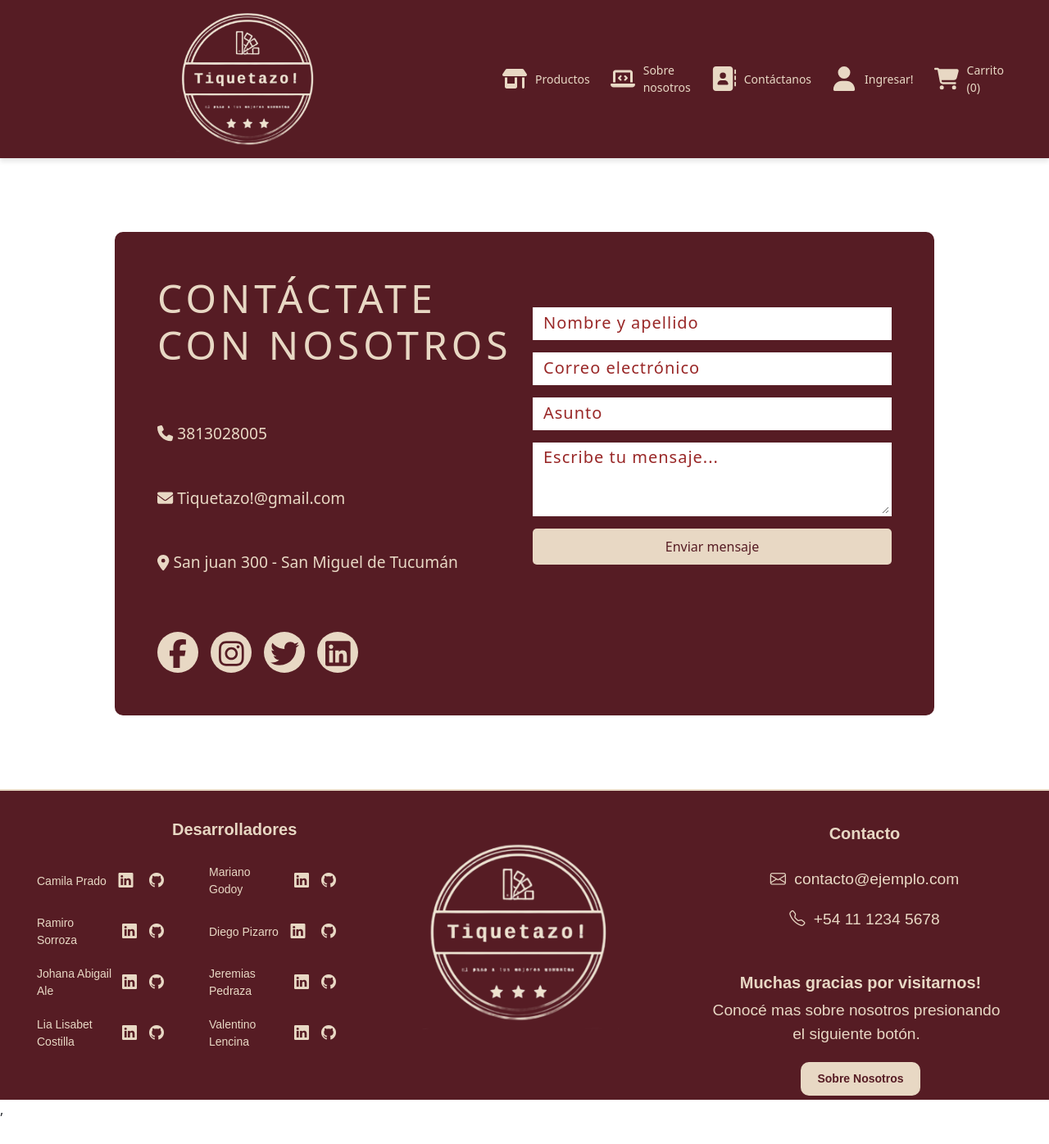
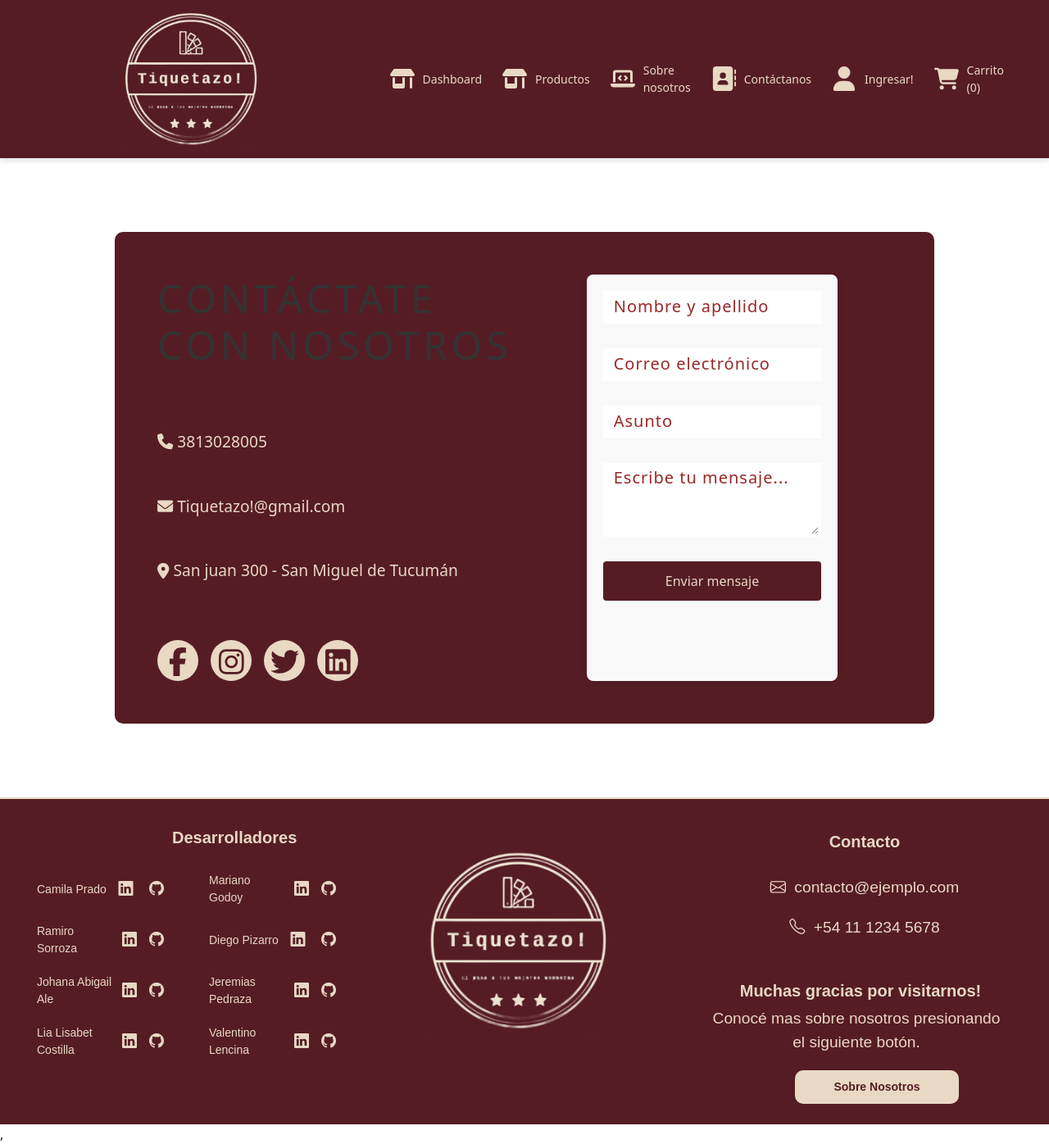
Before and after one commit to camiiprd/tiquetazofront, a React (Vite) app: page /contact in a window 1280 px wide. Shown: the whole page at 82% size. Before the commit the page ends 1366 px from the top, so only its background shows below. Built offline with nearby package versions, Linux system fonts and the light colour scheme.

Commit message:
add styles to the dashboard and a button in the navbar to redirect to the dashboard

```diff
--- a/src/Pages/Dashboard/DashboardStyle.css
+++ b/src/Pages/Dashboard/DashboardStyle.css
@@ -1,166 +1,174 @@
-/* General Styles */
-/* body {
-  font-family: Arial, sans-serif;
-  background-color: #f4f4f4;
-  margin: 0;
-  padding: 0;
+/* Centrar el contenedor general y aumentar el ancho */
+.container {
+  padding: 20px;
+  background-color: #f9f9f9;
+  display: flex;
+  flex-direction: column;
+  align-items: center; /* Centra el contenido horizontalmente */
+  max-width: 1000px; /* Aumenta el ancho máximo del contenedor */
+  margin: 0 auto; /* Centra el contenedor en la página */
 }
 
-.container {
-  max-width: 1200px;
-  margin: 0 auto;
-  padding: 20px;
+/* Títulos del Dashboard */
+h1, h2 {
+  color: #333;
+  margin-bottom: 20px; /* Ajuste del margen inferior */
+  text-align: center; /* Centrar los títulos */
 }
 
-h1, h2 {
-  color: #333;
-  text-align: center;
-  margin-bottom: 20px;
+/* Estilo para los labels (Rol, Categoría) */
+label {
+  display: block;
+  font-weight: bold;
+  margin-bottom: 8px; /* Espacio entre el label y el input/select */
+  text-align: left; /* Alinear las etiquetas a la izquierda */
 }
 
+/* Formularios */
 form {
-  max-width: 600px;
-  margin: 20px auto;
-  padding: 20px;
-  background-color: #fff;
-  border-radius: 10px;
-  box-shadow: 0px 4px 10px rgba(0, 0, 0, 0.1);
+  width: 70%; /* Aumentamos el ancho del formulario al 70% de la pantalla */
+  margin: 0 auto; /* Centra el formulario horizontalmente */
+  padding: 20px; /* Añadir un poco de padding */
+  background-color: #f9f9f9; /* Fondo del formulario */
+  box-shadow: 0 2px 10px rgba(0, 0, 0, 0.1); /* Sombra para darle más definición */
+  border-radius: 8px; /* Bordes redondeados */
 }
 
-input, select, textarea {
+input, select, textarea, button {
+  margin-bottom: 15px;
+  padding: 12px; /* Aumentamos un poco el padding */
   width: 100%;
-  padding: 10px;
-  margin: 10px 0;
-  border: 1px solid #ccc;
-  border-radius: 5px;
-  font-size: 16px;
+  box-sizing: border-box; /* Para que el padding no aumente el tamaño del input */
 }
 
-button {
-  background-color: #4CAF50;
-  color: white;
-  padding: 10px 15px;
-  border: none;
-  border-radius: 5px;
-  cursor: pointer;
+/* Ajuste para el selector de "Categoría" y "Rol" */
+.selectCategoria, .selectRol {
+  margin-bottom: 15px;
+  padding: 12px;
+  width: 100%;
+  max-width: 600px; /* Limita el ancho del selector */
+  margin: 0 auto; /* Centra el selector */
+  text-align: left; /* Asegura que el texto dentro del selector esté alineado a la izquierda */
+  box-sizing: border-box;
 }
 
-button:hover {
-  background-color: #45a049;
+/* Estilo general de los botones */
+button {
+  border: none;
+  cursor: pointer;
+  padding: 12px;
+  width: 100%;
+  font-size: 16px; /* Ajuste del tamaño de la fuente */
+  border-radius: 4px; /* Bordes redondeados */
+  transition: background-color 0.3s ease, border-color 0.3s ease; /* Suavizado de cambio de color */
 }
 
+/* Botón principal - Cambiado a un tono gris oscuro */
+button.btn-primary {
+  background-color: #561C24; /* Vino oscuro */
+  color: #e8d8c4;
+  border: 2px solid #333; /* Borde naranja suave */
+}
+
+button.btn-primary:hover {
+  background-color: #e8d8c4; /* Color al pasar el cursor */
+  color: #561C24;
+  border-color: #561C24; /* Cambia el borde en hover */
+}
+
+/* Botón de peligro - Cambiado a un naranja suave */
+button.btn-danger {
+  background-color: #e8d8c4; /* Beige claro */
+  color: #561C24;
+  border: 2px solid #333; /* Borde naranja suave */
+}
+
+button.btn-danger:hover {
+  background-color: #561C24; /* Color al pasar el cursor */
+  color: #e8d8c4;
+  border-color: #e8d8c4; /* Cambia el borde en hover */
+}
+
+/* Tablas */
 .table {
-  width: 100%;
-  margin: 20px 0;
+  width: 50%; /* La tabla ocupa el 50% de la pantalla */
+  margin: 20px auto; /* Centra la tabla en la página */
   border-collapse: collapse;
 }
 
-.table thead {
-  background-color: #4CAF50;
-  color: white;
-}
-
 .table th, .table td {
+  padding: 12px;
+  text-align: center; /* Centrar contenido de las celdas */
   border: 1px solid #ddd;
-  padding: 12px 15px;
-  text-align: left;
 }
 
 .table th {
-  background-color: #333;
-  color: white;
+  background-color: #561C24;
+  color: #e8d8c4;
 }
 
-.table tbody tr:nth-child(even) {
-  background-color: #f2f2f2;
+/* Estilo normal para el botón de "Crear Categoría" */
+button[type="submit"] {
+  background-color: #561C24; /* Color de fondo inicial */
+  color: #e8d8c4; /* Color de texto */
+  border: none;
+  cursor: pointer;
+  padding: 12px;
+  width: 100%;
+  font-size: 16px;
+  border-radius: 4px;
+  transition: background-color 0.3s ease, color 0.3s ease; /* Efecto de suavizado */
 }
 
-.table tbody tr:hover {
-  background-color: #ddd;
+/* Hover para el botón de "Crear Categoría" */
+button[type="submit"]:hover {
+  background-color: #e8d8c4; /* Cambia el color de fondo al pasar el cursor */
+  color: #561C24; /* Cambia el color del texto al pasar el cursor */
 }
 
-.btn {
-  padding: 5px 10px;
-  border: none;
-  border-radius: 5px;
-  cursor: pointer;
+/* Responsividad para pantallas pequeñas */
+@media (max-width: 768px) {
+  .table {
+    width: 90%; /* Las tablas ocuparán el 90% del ancho en pantallas pequeñas */
+  }
+
+  .table th, .table td {
+    display: block;
+    width: 100%; /* Las celdas ocuparán el 100% del ancho */
+    box-sizing: border-box;
+    text-align: left; /* Alinear el texto de las celdas a la izquierda en pantallas pequeñas */
+    padding: 10px;
+  }
+
+  .table th {
+    background-color: #561C24; /* Fondo del encabezado */
+    color: #e8d8c4;
+  }
+
+  /* Estilo para cada celda de datos (data-label) en pantallas pequeñas */
+  .table td:before {
+    content: attr(data-label); /* Usa data-label para mostrar el título de cada celda en móviles */
+    font-weight: bold;
+    display: block;
+  }
+
+  form {
+    width: 90%; /* En pantallas pequeñas, el formulario ocupará el 90% del ancho */
+  }
 }
 
-.btn-danger {
-  background-color: #e74c3c;
-  color: white;
+/* Estilos adicionales para pantallas más pequeñas (menor a 480px) */
+@media (max-width: 480px) {
+  .table td {
+    padding: 6px;
+    font-size: 12px;
+  }
+
+  input, select, textarea, button {
+    font-size: 14px;
+  }
+
+  .container {
+    max-width: 100%; /* Ocupa todo el ancho en pantallas pequeñas */
+  }
 }
-
-.btn-danger:hover {
-  background-color: #c0392b;
-}
-
-.btn-primary {
-  background-color: #3498db;
-  color: white;
-}
-
-.btn-primary:hover {
-  background-color: #2980b9;
-} */
-
-/* Event & Categories Styling */
-/* form .category-select {
-  width: 100%;
-  margin-bottom: 20px;
-}
-
-img {
-  max-width: 100px;
-  height: auto;
-  display: block;
-  margin: 10px auto;
-}
-
-.event-card {
-  border: 1px solid #ccc;
-  border-radius: 10px;
-  padding: 20px;
-  margin: 20px 0;
-  background-color: #fff;
-}
-
-.event-card h3 {
-  color: #333;
-  margin: 0 0 10px;
-}
-
-.event-card p {
-  margin: 5px 0;
-}
-
-.event-card img {
-  margin-top: 10px;
-  max-width: 200px;
-}
-
-.event-actions {
-  display: flex;
-  justify-content: flex-start;
-  gap: 10px;
-}
-
-.event-actions button {
-  padding: 8px 12px;
-}
-
-.event-actions .btn {
-  font-size: 14px;
-}
-
-.category-card {
-  border: 1px solid #ccc;
-  border-radius: 10px;
-  padding: 20px;
-  background-color: #fff;
-}
-
-.category-card h3 {
-  color: #333;
-  margin-bottom: 10px;
-} */
--- a/src/Pages/HomeCards/HomeCards.css
+++ b/src/Pages/HomeCards/HomeCards.css
@@ -1,13 +1,17 @@
+/* Sección de eventos */
 .events-section {
   padding: 20px;
   padding-top: 90px;
+  overflow-x: hidden; /* Asegura que no haya scroll horizontal */
 }
 
+/* Título */
 .events-section h2 {
   text-align: center;
   margin-bottom: 20px;
 }
 
+/* Grid de eventos */
 .events-grid {
   display: grid;
   grid-template-columns: repeat(2, 1fr);
@@ -17,6 +21,7 @@
   margin: 0 auto;
 }
 
+/* Tarjeta de eventos */
 .event-card {
   display: flex;
   flex-direction: column;
@@ -32,13 +37,15 @@
   transition: transform 0.3s ease, box-shadow 0.3s ease;
 }
 
+/* Imagen del evento */
 .event-image {
-  width: 150%;
+  width: 100%; /* Cambiamos el 150% por 100% para evitar desbordamiento */
   height: 50%;
   object-fit: cover;
   border-radius: 10px 10px 0 0;
 }
 
+/* Contenido del evento */
 .event-content {
   padding: 15px;
   text-align: center;
@@ -48,12 +55,14 @@
   justify-content: space-between;
 }
 
+/* Hover en la tarjeta */
 .event-card:hover {
   transform: scale(1.05);
   box-shadow: 0 8px 16px rgba(0, 0, 0, 0.2);
   border-color: #c7b7a3;
 }
 
+/* Fecha del evento */
 .event-date {
   background: #c7b7a3;
   color: #ffffff;
@@ -67,15 +76,7 @@
   justify-content: center;
 }
 
-.event-content {
-  padding: 15px;
-  text-align: center;
-  height: 50%;
-  display: flex;
-  flex-direction: column;
-  justify-content: space-between;
-}
-
+/* Contenido del evento */
 .event-content h3 {
   font-size: 26px;
   font-weight: bold;
@@ -91,6 +92,7 @@
   text-align: center;
 }
 
+/* Botón de evento */
 .event-button {
   margin-top: 10px;
   padding: 10px 15px;
@@ -114,6 +116,7 @@
     grid-template-columns: 1fr;
     gap: 20px;
   }
+
   .events-section {
     padding: 20px;
     padding-top: 130px;
--- a/src/components/Footer/Footer.css
+++ b/src/components/Footer/Footer.css
@@ -1,11 +1,13 @@
+/* Estilos generales del footer */
 .footer {
   display: flex;
   justify-content: space-between;
-  background-color:  #561C24;
+  background-color: #561C24;
   padding: 5px;
   font-family: Arial, sans-serif;
   border-top: 2px solid #E8D8C4;
   margin-bottom: 0;
+  overflow: hidden; /* Asegura que no haya desbordamiento del contenido */
 }
 
 .footer-section {
@@ -31,7 +33,6 @@
   margin-bottom: 10px;
 }
 
-
 .footer-section .Text-Footer {
   margin-left: 50%;
   margin-top: 30px;
@@ -42,8 +43,8 @@
   text-align: center;
 }
 
-.footer-section2 .icon{
-display: inline-block;
+.footer-section2 .icon {
+  display: inline-block;
 }
 
 .Text-Footer {
@@ -54,23 +55,21 @@ display: inline-block;
   display: flex;
 }
 
-.footer-section2 .footer-text{
+.footer-section2 .footer-text {
   color: #E8D8C4;
   margin-top: 50px;
   font-size: 20px;
   margin-right: 40px;
-
-
 }
 
-.footer-section2 .Text-contact{
+.footer-section2 .Text-contact {
   margin-right: 30px;
   color: #E8D8C4;
   margin-top: 35px;
   margin-bottom: 30px;
 }
 
-a .icon  {
+a .icon {
   color: #E8D8C4;
   margin-left: 10px;
   font-size: 18px;
@@ -78,7 +77,7 @@ a .icon  {
   display: inline-block;
 }
 
-a :hover {
+a:hover {
   color: #1d1a1a;
 }
 
@@ -99,6 +98,7 @@ p {
   margin-right: 50px;
 }
 
+/* Estilo del botón que sobresale */
 .button-footer {
   background-color: #E8D8C4;
   color: #561C24;
@@ -107,8 +107,10 @@ p {
   border-radius: 10px;
   cursor: pointer;
   transition: 0.3s ease;
-  margin-right: 40px;
-
+  margin: 20px auto; /* Cambia margin-right por margin auto para centrar */
+  display: block; /* Asegura que el botón ocupe su propio bloque */
+  max-width: 200px; /* Evita que el botón se extienda demasiado */
+  text-align: center;
 }
 
 .button-footer:hover {
@@ -117,7 +119,7 @@ p {
   border-color: #1d1a1a;
 }
 
-
+/* Ajustes de responsividad */
 @media (max-width: 1000px) {
   .footer {
     flex-direction: column;
@@ -131,19 +133,17 @@ p {
   .footer li {
     justify-content: flex-start;
   }
-  .logo-footer{
+
+  .logo-footer {
     width: 150px;
     margin-right: 50px;
   }
-
 }
-
 
 @media (max-width: 576px) {
   .Text-Footer {
     font-size: 1rem;
-   margin-right: 80px;
-
+    margin-right: 80px;
   }
 
   .footer li {
@@ -155,22 +155,29 @@ p {
     margin-left: 0;
     margin-top: 5px;
   }
-  .logo-footer{
+
+  .logo-footer {
     width: 100px;
     margin-top: 0;
     margin-right: 50px;
   }
-  .footer-text{
+
+  .footer-text {
     font-size: 1rem;
     margin-left: 30px;
   }
-  .Text-contact{
+
+  .Text-contact {
     margin-left: 50px;
   }
-  p{
+
+  p {
     margin-left: 50px;
   }
-  .button-footer{
+
+  .button-footer {
     margin-left: 50px;
+    max-width: 180px; /* Ajustamos el ancho máximo en pantallas pequeñas */
+    text-align: center;
   }
 }
--- a/src/components/Navbar/NavBar.jsx
+++ b/src/components/Navbar/NavBar.jsx
@@ -29,6 +29,10 @@ const NavBar = () => {
 
       {/* Iconos de login y carrito */}
       <div className="navbar-icons">
+        <div onClick={() => navigate('/dash')} className="icon">
+          <FontAwesomeIcon icon={faShop} />
+          <span>Dashboard</span>
+        </div>
         <div onClick={() => navigate('/merch')} className="icon">
           <FontAwesomeIcon icon={faShop} />
           <span>Productos</span>
```
